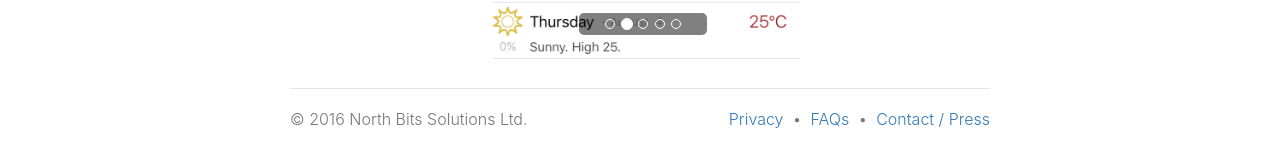
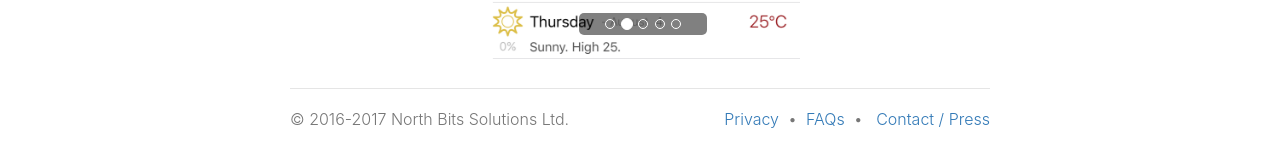
Before and after one commit to meteoapp/meteoapp.github.io, a Jekyll site: the page built from index.html, in a window 1280 px wide. Shown: the part 793-955 px from the top of the page. Built offline with Jekyll 4.4.1, drawn with Linux system fonts in a browser that asks for light colours.

Commit message:
Update year

```diff
--- a/_layouts/default.html
+++ b/_layouts/default.html
@@ -1,5 +1,6 @@
 <!DOCTYPE html>
 <html lang="en">
+
 <head>
   <title>Météo{% if page.title %} - {{ page.title }}{% endif %}</title>
   <meta charset="utf-8">
@@ -17,6 +18,7 @@
       <script type="text/javascript" src="/assets/js/respond.min.js?v={{ site.version }}"></script>
     <![endif]-->
 </head>
+
 <body>
 
   <div class="header clearfix">
@@ -31,7 +33,7 @@
       <div id="google_translate_element" class="translator text-right"></div>
       <script type="text/javascript">
           function googleTranslateElementInit() {
-            new google.translate.TranslateElement({pageLanguage: 'en', includedLanguages: 'fr', layout: google.translate.TranslateElement.InlineLayout.SIMPLE, gaTrack: true, gaId: 'UA-61716961-3'}, 'google_translate_element');
+            new google.translate.TranslateElement({ pageLanguage: 'en', includedLanguages: 'fr', layout: google.translate.TranslateElement.InlineLayout.SIMPLE, gaTrack: true, gaId: 'UA-61716961-3' }, 'google_translate_element');
           }
         </script>
 <script type="text/javascript" src="//translate.google.com/translate_a/element.js?cb=googleTranslateElementInit"></script>
@@ -44,8 +46,11 @@
 
 <div class="container">
   <footer class="footer clearfix">
-        <p class="smallcenter pull-right"><a href="/privacy/">Privacy</a>&nbsp;&nbsp;&bull;&nbsp;&nbsp;<a href="/faq/">FAQs</a>&nbsp;&nbsp;&bull;&nbsp;&nbsp;<a href="/contact/">Contact / Press</a></p>
-        <p class="smallcenter pull-left">&copy; 2016 North Bits Solutions Ltd.</p>
+    <p class="smallcenter pull-right"><a href="/privacy/">Privacy</a>&nbsp;&nbsp;&bull;&nbsp;&nbsp;<a href="/faq/">FAQs</a>&nbsp;&nbsp;&bull;&nbsp;&nbsp;
+      <a
+        href="/contact/">Contact / Press</a>
+    </p>
+    <p class="smallcenter pull-left">&copy; 2016-2017 North Bits Solutions Ltd.</p>
   </footer>
 </div>
 
```
Also changed, not shown: other parts of _layouts/default.html (+7 -4 lines). Lines whose indentation alone changed are shown as unchanged.
